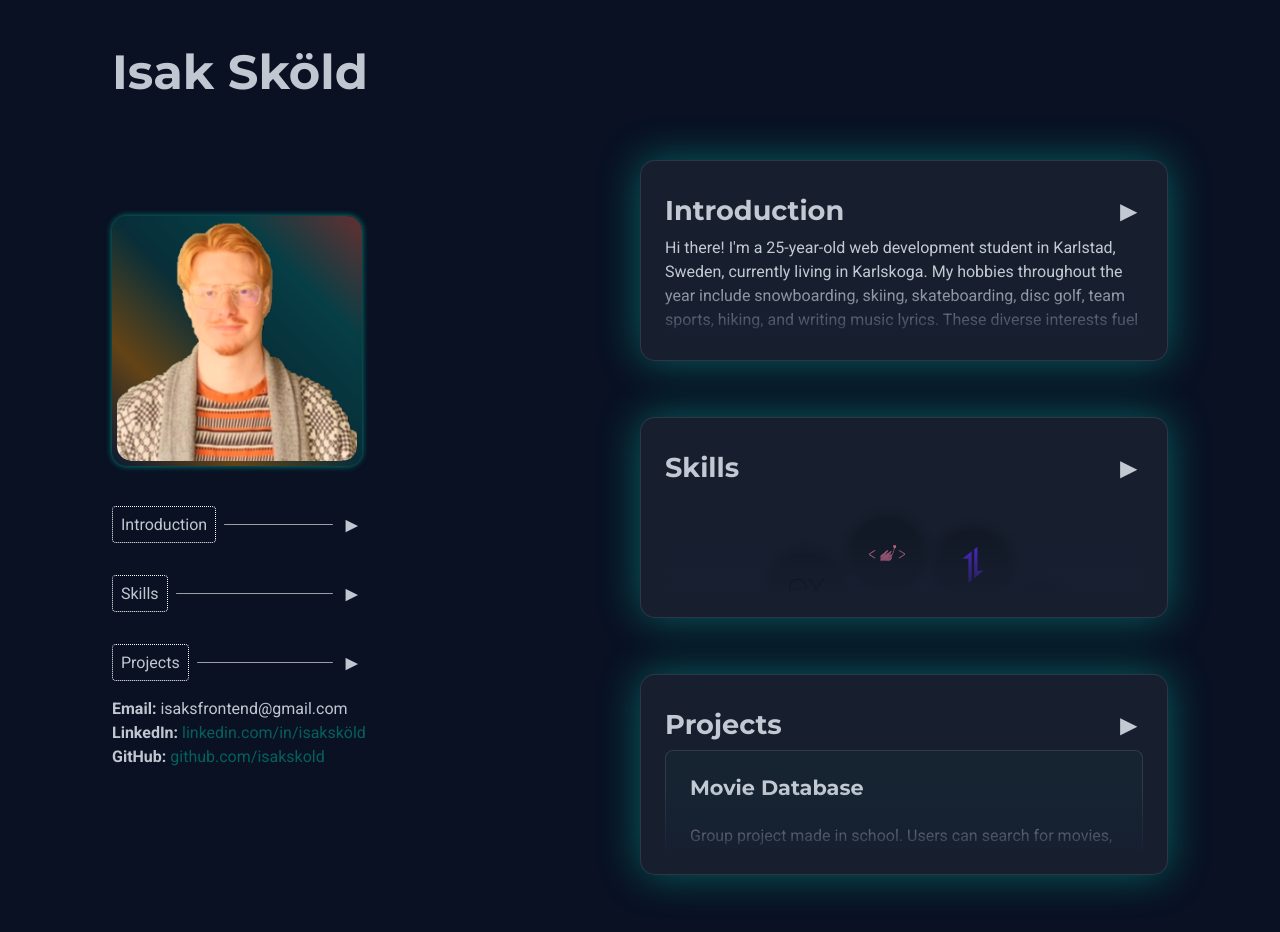
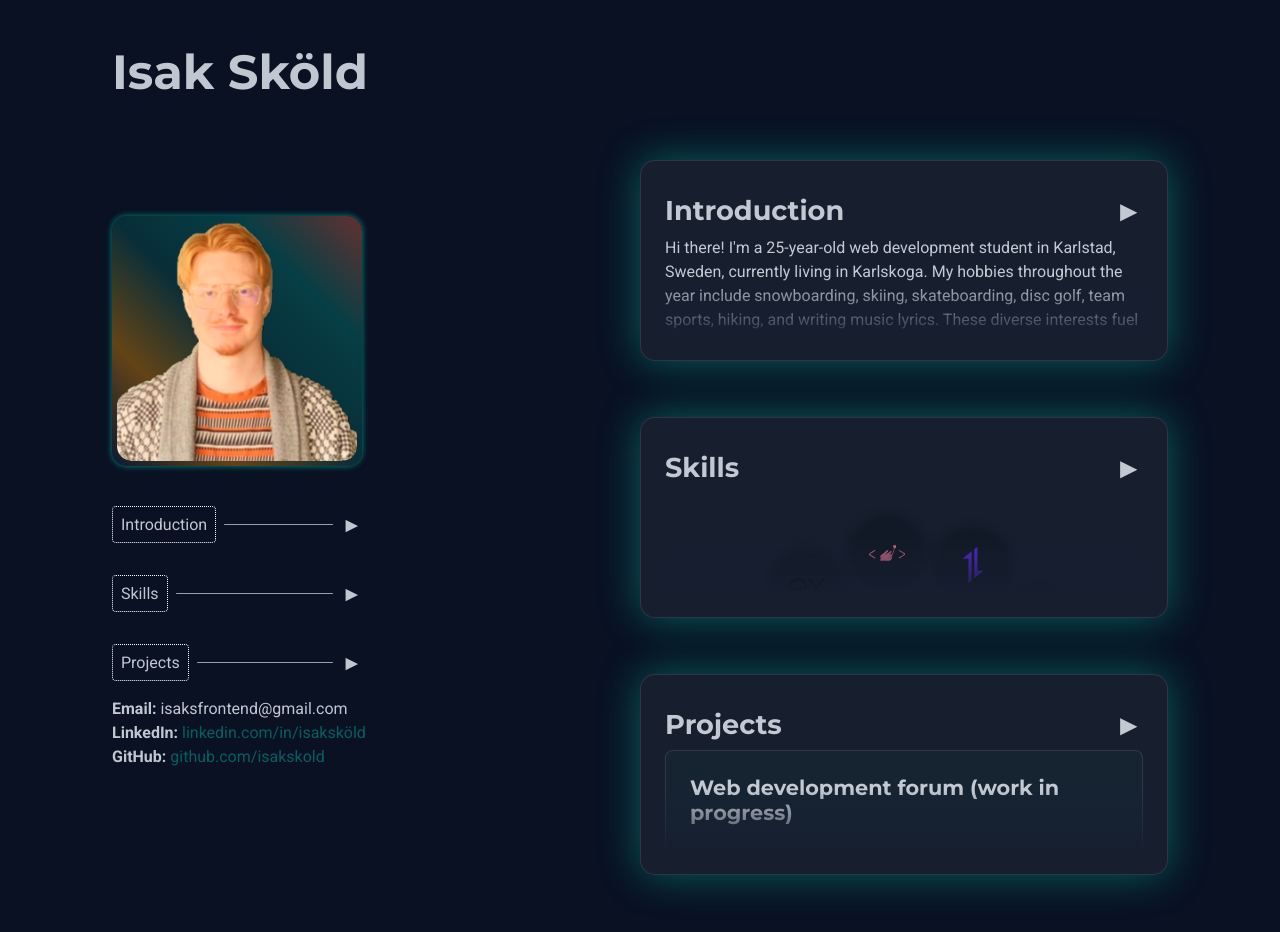
Before and after one commit to isakskold/portfolio, a React (Vite) app: page / in a window 1280 px wide. Shown: the top 932 px of the page. Built offline with nearby package versions, Linux system fonts and the light colour scheme.

Commit message:
Included forum as a showcased project

```diff
--- a/src/components/main/projects/Projects.jsx
+++ b/src/components/main/projects/Projects.jsx
@@ -19,8 +19,32 @@ import coffeeShop5 from "../../../images/airbeanBackendImages/getProducts.png";
 import coffeeShop6 from "../../../images/airbeanBackendImages/login.png";
 import coffeeShop7 from "../../../images/airbeanBackendImages/orders.png";
 
+// Import images for web dev forum
+import forum1 from "../../../images/forumImages/frontendMessages.png";
+import forum2 from "../../../images/forumImages/reactAndMapStructure.png";
+import forum3 from "../../../images/forumImages/ymlAndMapStructure.png";
+
 // Define projects array
 const projects = [
+  {
+    title: "Web development forum (work in progress)",
+    images: [forum1, forum2, forum3],
+    link: "https://github.com/isakskold/shui",
+    description:
+      "Started off as a simple message board for a school project. Working on the message board fueled my interest to dive deeper into working with the serverless framework in AWS. \n\nMy goal is to be able to host and run fully functional forum dedicated to swedish web developers where they can discuss and share code. I am currently working on implementing user registration with proper authentication and relative robust security. \n\nAt this point in time I do not have much tho show regarding the frontend since I am focusing on building a solid infrastructure for the backend using AWS.",
+    technologies: [
+      "AWS",
+      "Serverless",
+      "DynamoDB",
+      "Api Gateway",
+      "Lambda",
+      "JWT",
+      "React",
+      "Axios",
+      "Styled components",
+      "Git",
+    ],
+  },
   {
     title: "Movie Database",
     images: [movieDB1, movieDB2, movieDB3, movieDB4, movieDB5, movieDB6],
@@ -45,7 +69,6 @@ const projects = [
       "Individual school project based on a group project. This project only covers the backend. Users can create accounts and place orders. Admins can access more endpoints than guests and customer accounts. Use endpoints in the documentation to make CRUD operations to simulate user and admin actions.",
     technologies: ["Express", "NeDB", "JavaScript", "Git"],
   },
-  // Add more projects as needed
 ];
 
 const ProjectsWrapper = styled.div`
```
